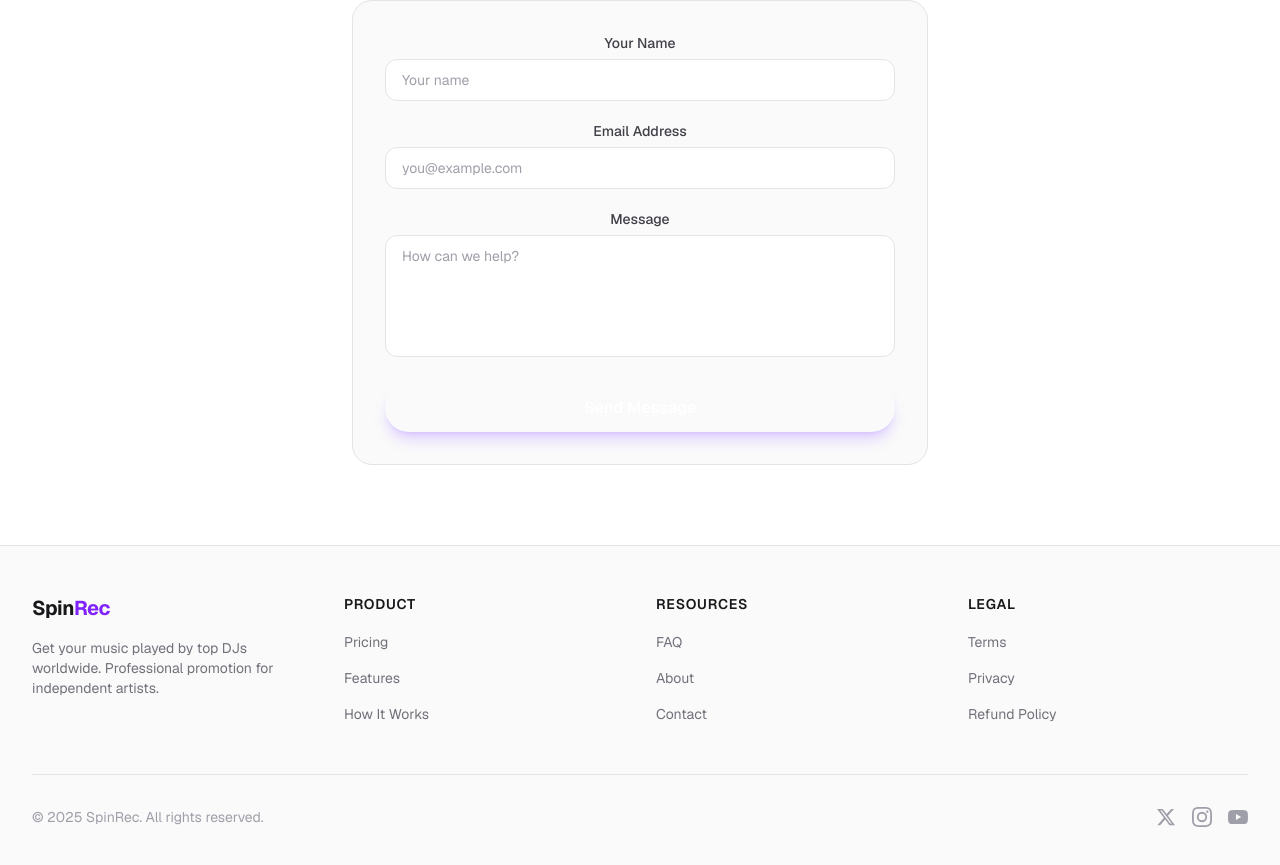
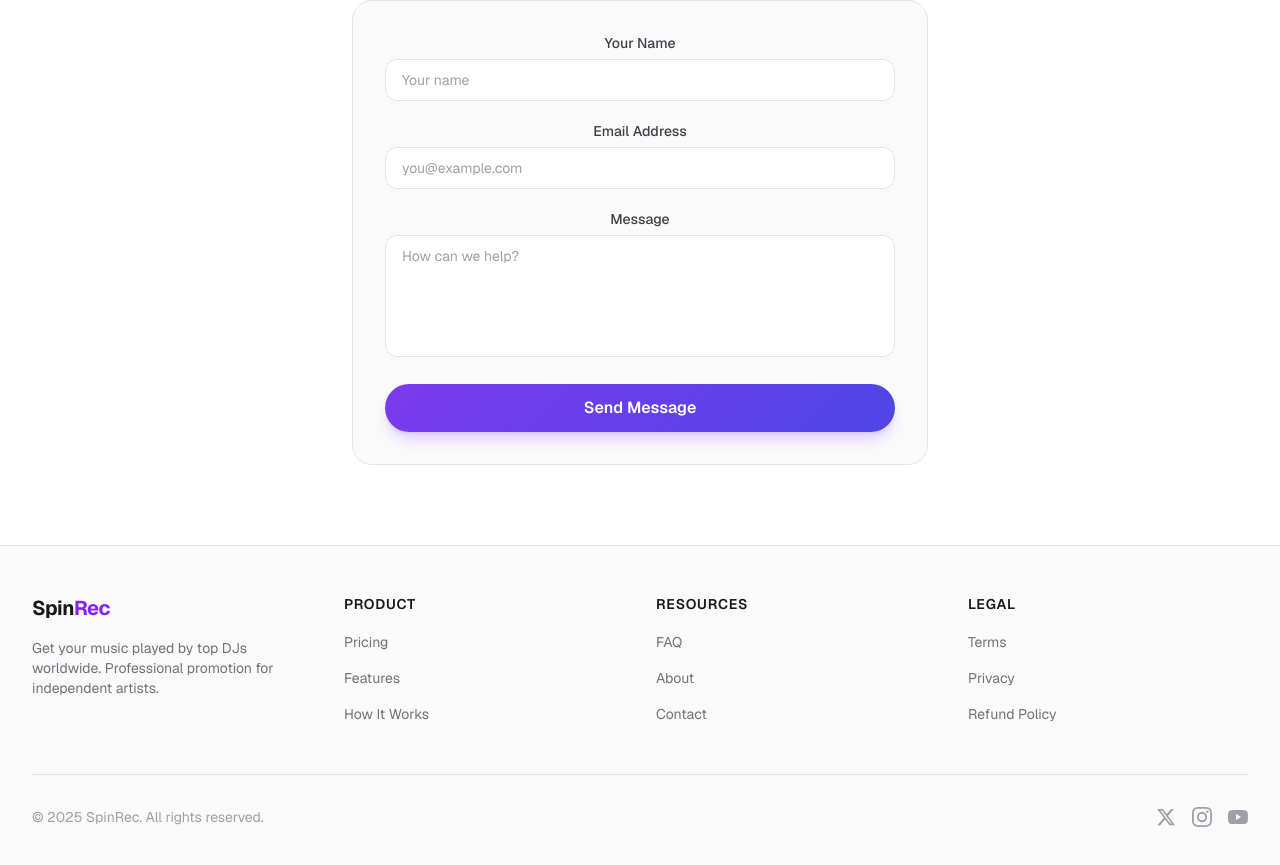
Before and after one commit to benniethedev/spindeck, a Next.js app: page /contact in a window 1280 px wide. Shown: the part 557-1422 px from the top of the page. Built offline with nearby package versions, Linux system fonts and the light colour scheme; no server answers.

Commit message:
feat: add missing gradient-bg and focus-visible-ring CSS utilities
- Add gradient-bg utility for violet-to-indigo gradient backgrounds
- Add focus-visible-ring for WCAG AA accessible focus states
- Required for Pricing, Contact, and Hero components

```diff
--- a/src/app/globals.css
+++ b/src/app/globals.css
@@ -95,3 +95,22 @@ html {
   -webkit-text-fill-color: transparent;
   background-clip: text;
 }
+
+/* Additional utility classes used across components */
+.gradient-bg {
+  background: linear-gradient(135deg, #7c3aed, #4f46e5);
+}
+
+.gradient-bg-hover:hover {
+  background: linear-gradient(135deg, #6d28d9, #4338ca);
+}
+
+.focus-visible-ring {
+  outline: none;
+}
+
+.focus-visible-ring:focus-visible {
+  outline: 2px solid #7c3aed;
+  outline-offset: 2px;
+  border-radius: 4px;
+}
```
